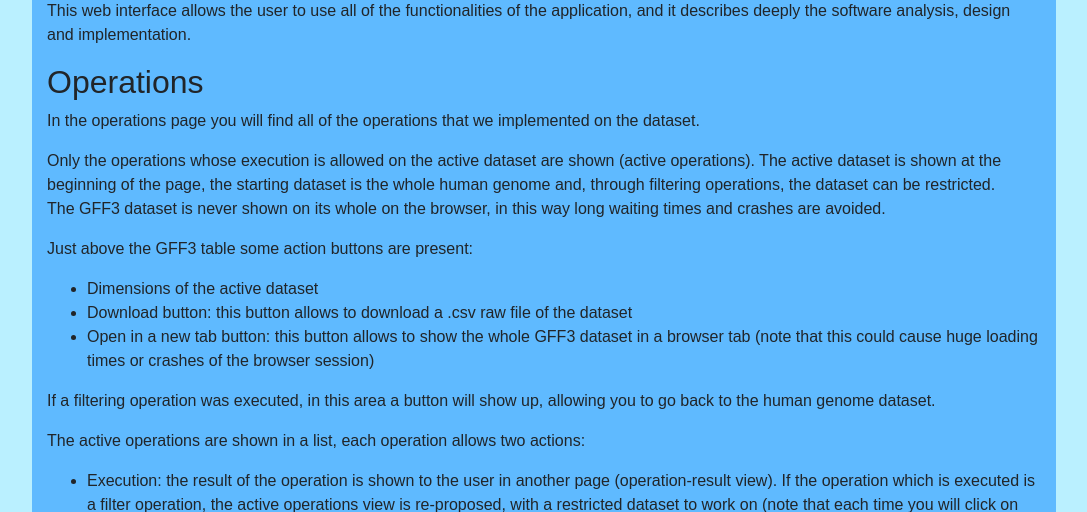
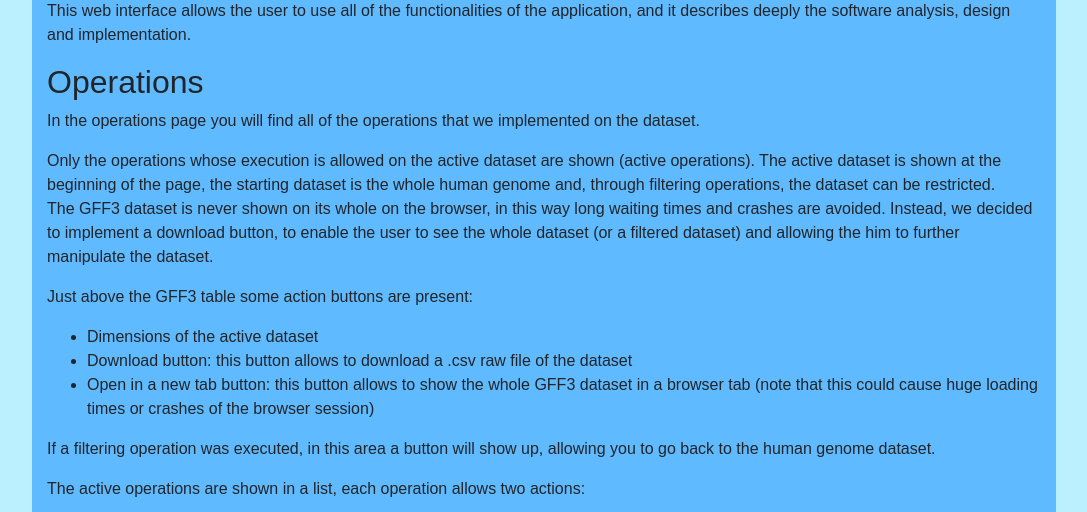
Before and after one commit to kcajj/advanced_programming_project_Genomics_2022, a Flask app: page / in a window 1280 px wide. Shown: the part 625-1137 px from the top of the page, without its empty margins (96-1183 px from the left). Run offline with Flask 2, Linux system fonts and the light colour scheme; parts of the project's set-up code (start-up, migrations or seed data) failed here and were passed over.

Commit message:
links fixed

```diff
--- a/webapp/templates/Homepage.html
+++ b/webapp/templates/Homepage.html
@@ -15,7 +15,7 @@
         <a href='https://github.com/kcajj/human_genome_webapp/blob/GFF3-subclass/Homo_sapiens.GRCh38.85.gff3.gz' target="_blank">
         Homo_sapiens.GRCh38.85.gff3.gz</a>) that contains all of the features of the human genome.
         We followed the instructions provided by the Professor, you can find them
-        <a href='https://github.com/kcajj/human_genome_webapp/blob/GFF3-subclass/MarkdownFiles/Project_specification.md' target="_blank">here</a>.
+        <a href="https://github.com/kcajj/human_genome_webapp/blob/GFF3-subclass/Project_specification.md" target="_blank">here</a>.
     </p>
 
     <p>
@@ -50,7 +50,9 @@
         The active dataset is shown at the beginning of the page, the starting dataset is the whole human genome
         and, through filtering operations, the dataset can be restricted.<br>
         The GFF3 dataset is never shown on its whole on the browser, in this way long waiting times and
-        crashes are avoided.<br>
+        crashes are avoided. Instead, we decided to implement a download button, to enable the user to
+        see the whole dataset (or a filtered dataset) and allowing the him to further
+        manipulate the dataset.<br>
     </p>
     <p>
         Just above the GFF3 table some action buttons are present:
--- a/webapp/templates/documentation.html
+++ b/webapp/templates/documentation.html
@@ -19,7 +19,7 @@
 
 <p>
     The software analysis is based on the
-    <a href='https://github.com/kcajj/human_genome_webapp/blob/GFF3-subclass/MarkdownFiles/Project_specification.md' target="_blank">
+    <a href="https://github.com/kcajj/human_genome_webapp/blob/GFF3-subclass/Project_specification.md" target="_blank">
     project specification</a>.
     <br>
     We built some CRC cards that give an idea of the role of each class.
```
Also changed, not shown: README.md.
